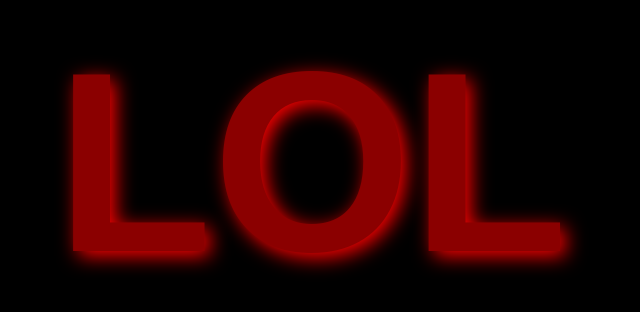
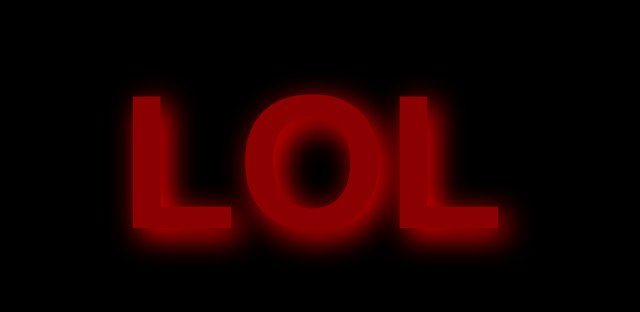
Before and after one commit to epictest1/Prank, a plain HTML site: page index.html in a window 1280 px wide. Shown: the part 238-550 px from the top of the page, without its empty margins (328-968 px from the left). Drawn offline with Linux system fonts and the light colour scheme.

Commit message:
Update index.html

```diff
--- a/index.html
+++ b/index.html
@@ -16,21 +16,43 @@
             font-family: Arial, sans-serif;
             font-weight: bold;
             text-shadow: 5px 5px 20px red; /* Leuchtender Bluteffekt */
+            overflow: hidden;
         }
 
         .lol-text {
-            font-size: 20vw; /* Standardgröße für große Screens */
+            font-size: 10vw;
             max-width: 100vw;
             max-height: 100vh;
-            white-space: nowrap; /* Kein Umbruch */
+            white-space: nowrap;
             text-align: center;
+            line-height: 100vh;
+            transform: scale(1.5);
+        }
+
+        #playButton {
+            position: absolute;
+            top: 0;
+            left: 0;
+            width: 100vw;
+            height: 100vh;
+            background-color: rgba(0, 0, 0, 0); /* Unsichtbar */
+            border: none;
+            cursor: pointer;
         }
     </style>
 </head>
 <body>
     <div class="lol-text">LOL</div>
-    <audio autoplay>
+    <button id="playButton"></button>
+    <audio id="prank-audio">
         <source src="https://cdn.discordapp.com/attachments/1198329056492540065/1354450632756432986/prank.mp3?ex=67e555f3&is=67e40473&hm=91b5c1b8050d815afb3ef999fda09e9852e5c5ccb8bbbdfbe1f3cf541a2c5eb8&" type="audio/mpeg">
     </audio>
+
+    <script>
+        document.getElementById("playButton").addEventListener("click", function() {
+            document.getElementById("prank-audio").play();
+            this.style.display = "none";  // Button wird nach dem Klick unsichtbar
+        });
+    </script>
 </body>
 </html>
```
